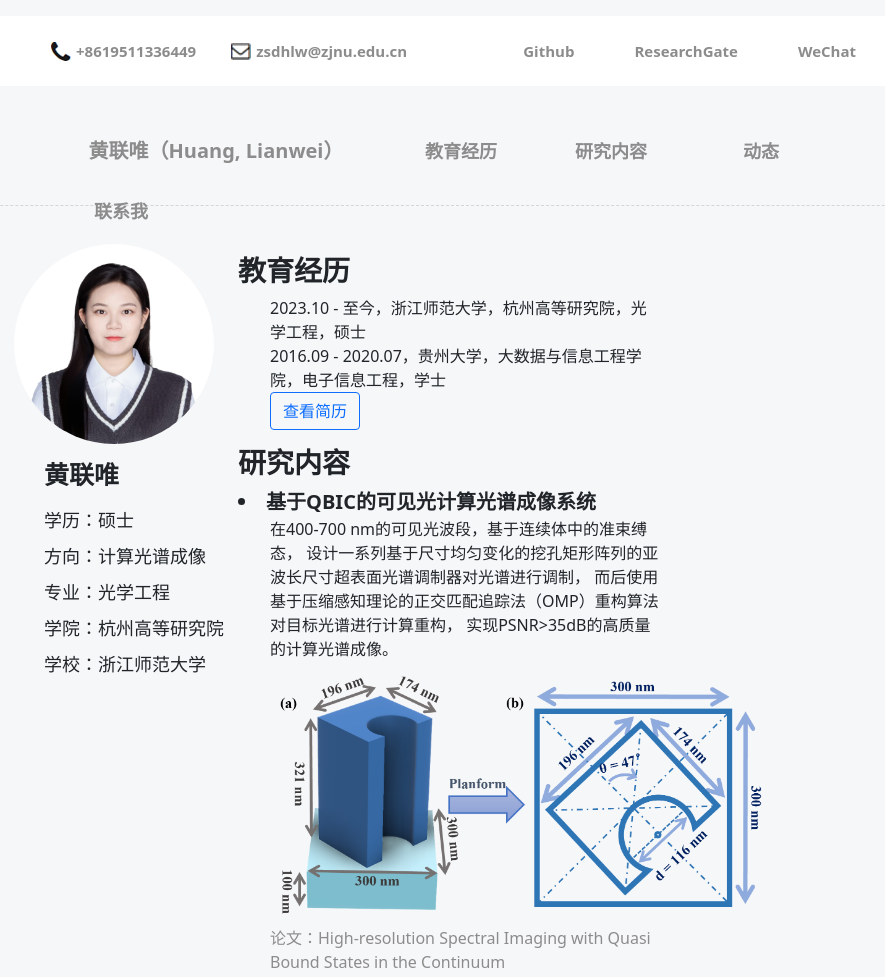
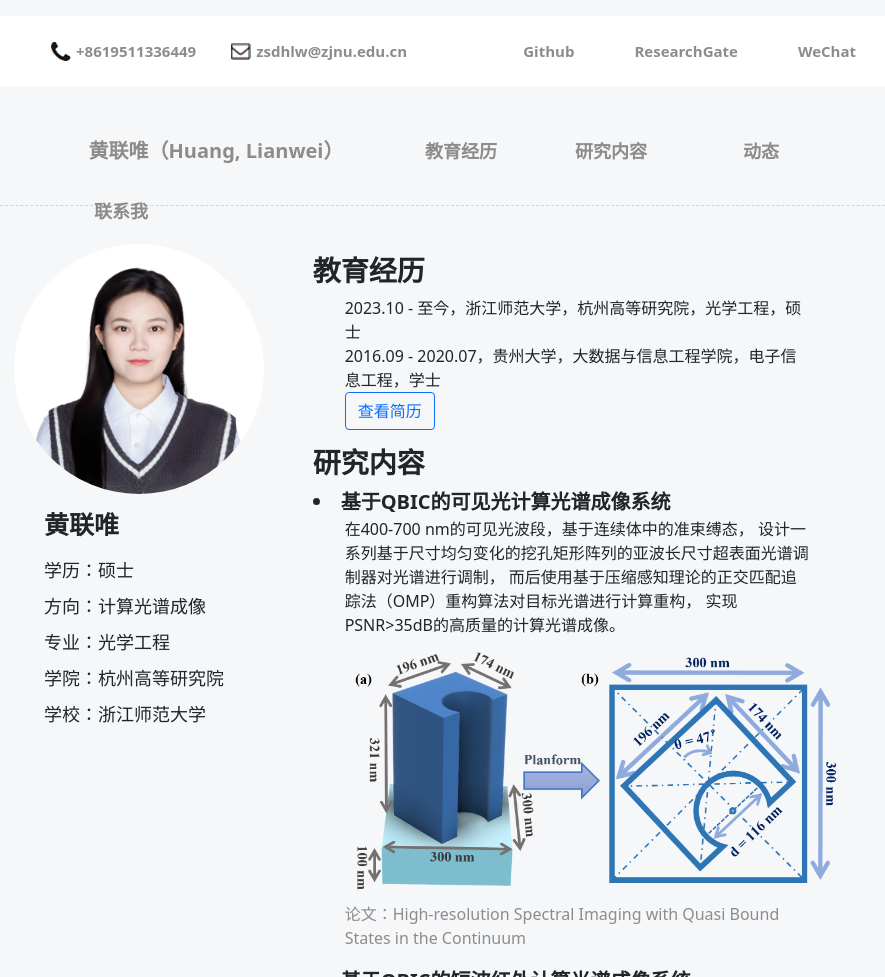
Before and after one commit to lianweiiiii/lianwei.github.io, a plain HTML site: page index.html in a window 1280 px wide. Shown: the top 977 px of the page, without its empty margins (190-1075 px from the left). Drawn offline with nearby package versions, Linux system fonts and the light colour scheme.

Commit message:
Add files via upload

```diff
--- a/index.html
+++ b/index.html
@@ -113,8 +113,8 @@
         padding: 0 0;
     }
     #cv_pic1{
-        width: 200px;
-        height: 200px;
+        width: 250px;
+        height: 250px;
         border-radius: 50%;
         overflow: hidden;
         margin-top: -10px;
@@ -246,7 +246,7 @@
     <section id="主页" class="py-5 container">
         <div class="row">
             <!-- 主页左侧部分 -->
-            <div class="col-md-3" >
+            <div class="col-md-4" >
                 <img src="img/lianwei.jpg" alt="头像" width="200px" id="cv_pic1" class="img-fluid rounded-circle" >
                 <div class="col-md-8 ml">
                     <p id="name2">黄联唯</p>
@@ -258,7 +258,7 @@
                 </div>
             </div>
             <!-- 主页右侧部分 -->
-            <div class="col-md-6">
+            <div class="col-md-7">
                 <section id="personal-info">
                     <!-- <h3><strong>个人情况</strong></h3>
                     <ul>
```
